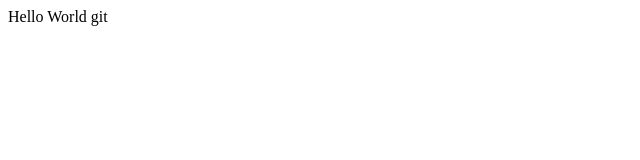
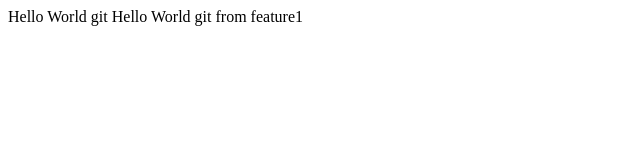
Before and after one commit to anku9937/01-01-27-prac, a plain HTML site: page index.html in a window 1280 px wide. Shown: the whole page, without its empty margins (0-640 px from the left). Drawn offline with Linux system fonts and the light colour scheme.

Commit message:
Feature1 added

```diff
--- a/index.html
+++ b/index.html
@@ -1 +1,3 @@
 <p1>Hello World git </p1>
+
+<p1>Hello World git from feature1 </p1>
```
